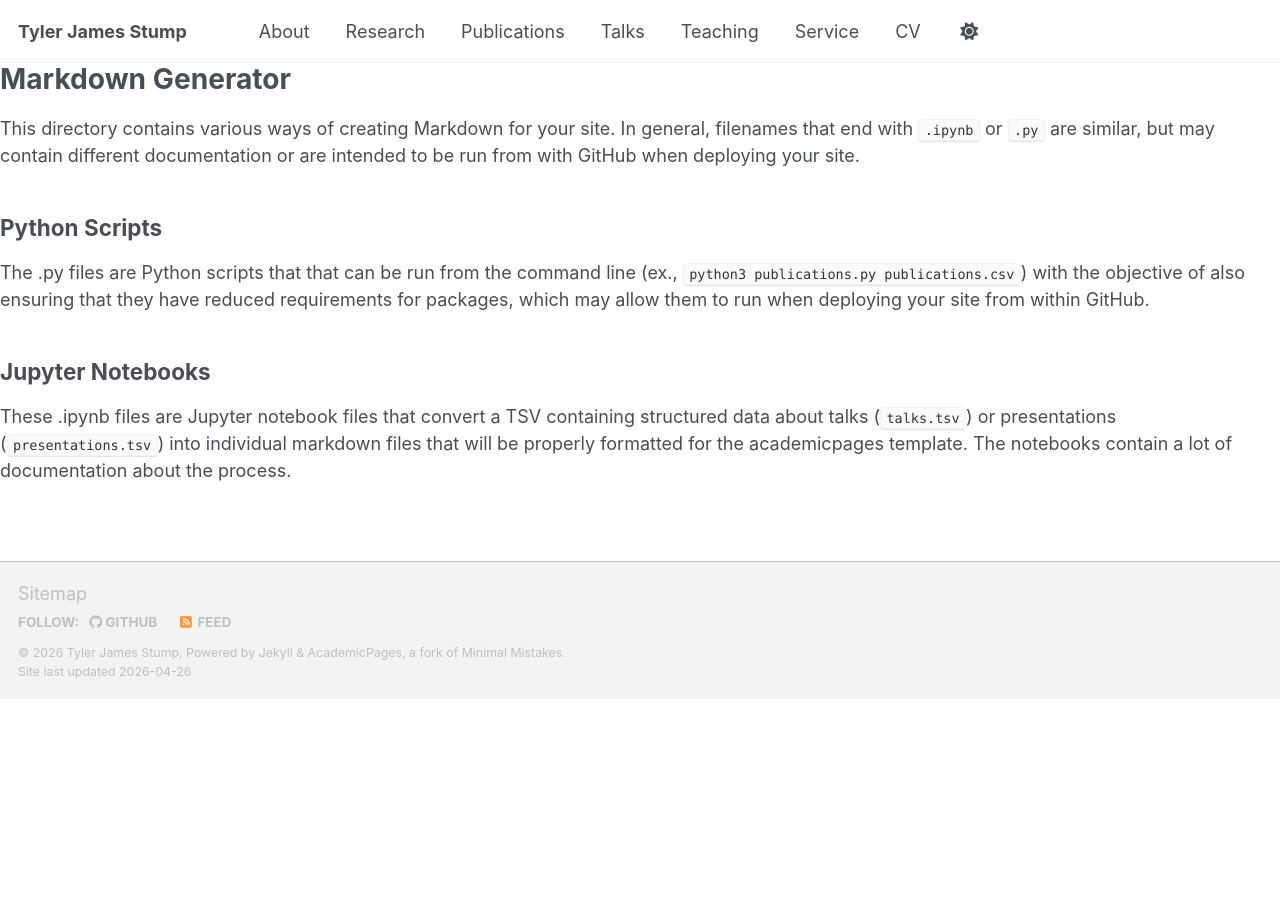
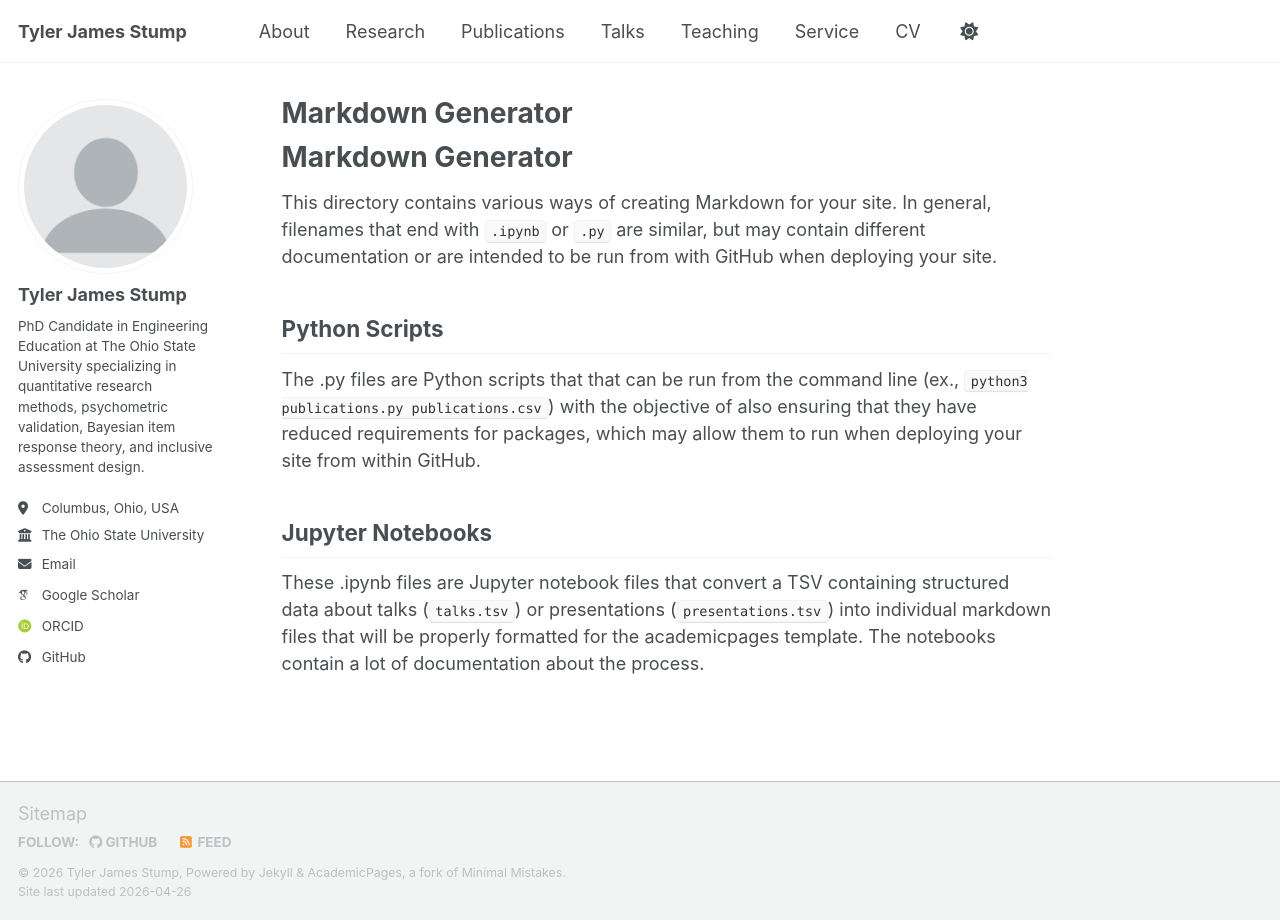
Before and after one commit to StumpTyl/Stump-research.github.io, a Jekyll site: the page built from markdown_generator/README.md, in a window 1280 px wide. Built offline with Jekyll 4.4.1, drawn with Linux system fonts in a browser that asks for light colours; some web fonts are replaced; our own code applies the rules of GitHub Pages for plain Markdown files; a script bundle is joined from its source files by our own code; library files that are not in the unit come from our copies; part of the change alters nothing that is shown.

Commit message:
Update _config.yml

```diff
--- a/_config.yml
+++ b/_config.yml
@@ -1,50 +1,151 @@
+################################################################################
 # Basic Site Settings
-locale                   : "en-US"
-site_theme               : "default"
-title                    : "Tyler James Stump"
-title_separator          : "-"
-name                     : &name "Tyler James Stump"
-description              : &description "Academic website of Tyler James Stump, PhD Candidate in Engineering Education at The Ohio State University"
+################################################################################
 
-# ✅ CRITICAL: These must match your repo EXACTLY
+locale: "en-US"
+site_theme: "default"
+
+title: "Tyler James Stump"
+title_separator: "-"
+name: &name "Tyler James Stump"
+description: &description "Academic website of Tyler James Stump, PhD Candidate in Engineering Education at The Ohio State University"
+
+################################################################################
+# Site URL settings (PROJECT SITE — MUST MATCH REPO)
+################################################################################
+
 url: "https://stumptyl.github.io"
-baseurl: "/Stump-research"
-repository: "StumpTyl/Stump-research"
+baseurl: "/Stump-research.github.io"
+repository: "StumpTyl/Stump-research.github.io"
 
-# Site Author (Sidebar)
+################################################################################
+# Author Profile (Sidebar)
+################################################################################
+
 author:
-  avatar           : "profile.png"
-  name             : "Tyler James Stump"
-  pronouns         :
-  bio              : "PhD Candidate in Engineering Education at The Ohio State University specializing in quantitative research methods, psychometric validation, Bayesian item response theory, and inclusive assessment design."
-  location         : "Columbus, Ohio, USA"
-  employer         : "The Ohio State University"
-  uri              :
-  email            : "stump.211@buckeyemail.osu.edu"
+  avatar: "profile.png"
+  name: "Tyler James Stump"
+  pronouns:
+  bio: "PhD Candidate in Engineering Education at The Ohio State University specializing in quantitative research methods, psychometric validation, Bayesian item response theory, and inclusive assessment design."
+  location: "Columbus, Ohio, USA"
+  employer: "The Ohio State University"
+  uri:
+  email: "stump.211@buckeyemail.osu.edu"
 
-  # Academic websites
-  academia         :
-  arxiv            :
-  googlescholar    : "https://scholar.google.com"
-  inspire-hep      :
-  impactstory      :
-  orcid            : "https://orcid.org/0000-0002-1264-858X"
-  semantic         :
-  ssrn             :
-  pubmed           :
-  researchgate     :
-  scopus           :
-  zotero           :
+  # Academic profiles
+  googlescholar: "https://scholar.google.com"
+  orcid: "https://orcid.org/0000-0002-1264-858X"
 
-  # Code & software
-  bitbucket        :
-  codepen          :
-  dribbble         :
-  github           : "stump-research"
-  kaggle           :
-  stackoverflow    :
+  # Code & development
+  github: "StumpTyl"
 
-  # Social (leave blank unless you want them shown)
-  bluesky          :
-  linkedin         :
-  twitter          :
+################################################################################
+# Collections (CRITICAL FOR ACADEMIC PAGES)
+################################################################################
+# Without the pages collection, /cv/, /research/, etc. WILL NOT BUILD
+
+collections:
+  pages:
+    output: true
+    permalink: /:path/
+  publications:
+    output: true
+    permalink: /publications/:path/
+  talks:
+    output: true
+    permalink: /talks/:path/
+  teaching:
+    output: true
+    permalink: /teaching/:path/
+
+################################################################################
+# Reading Files
+################################################################################
+
+include:
+  - .htaccess
+  - _pages
+  - files
+
+exclude:
+  - "*.sublime-project"
+  - "*.sublime-workspace"
+  - .asset-cache
+  - .bundle
+  - .github
+  - .jekyll-cache
+  - .sass-cache
+  - Gemfile
+  - Gemfile.lock
+  - node_modules
+  - vendor
+  - README.md
+  - Dockerfile
+
+################################################################################
+# Defaults (Layout Behavior)
+################################################################################
+
+defaults:
+  # Pages in _pages/
+  - scope:
+      path: ""
+      type: pages
+    values:
+      layout: single
+      author_profile: true
+
+  # Publications
+  - scope:
+      path: ""
+      type: publications
+    values:
+      layout: single
+      author_profile: true
+
+  # Teaching
+  - scope:
+      path: ""
+      type: teaching
+    values:
+      layout: single
+      author_profile: true
+
+  # Talks
+  - scope:
+      path: ""
+      type: talks
+    values:
+      layout: talk
+      author_profile: true
+
+################################################################################
+# Markdown & Formatting
+################################################################################
+
+markdown: kramdown
+highlighter: rouge
+excerpt_separator: "\n\n"
+
+kramdown:
+  input: GFM
+  hard_wrap: false
+  auto_ids: true
+
+################################################################################
+# Output & Permalinks
+################################################################################
+
+permalink: /:categories/:title/
+timezone: Etc/UTC
+
+################################################################################
+# Plugins (GitHub Pages Safe)
+################################################################################
+
+plugins:
+  - jekyll-feed
+  - jekyll-gist
+  - jekyll-sitemap
+  - jekyll-redirect-from
+  - jemoji
```
